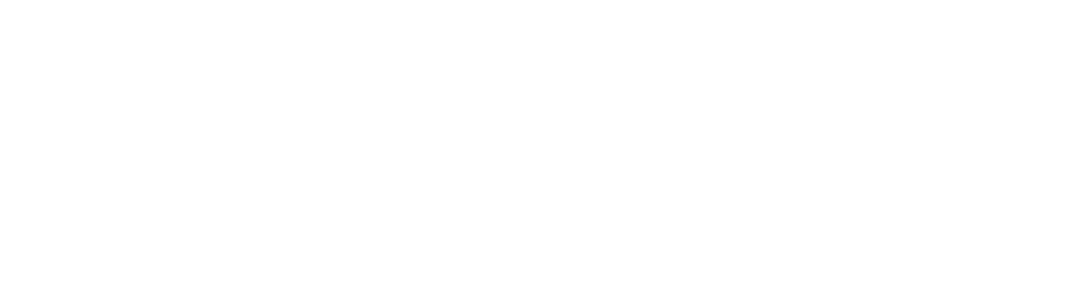
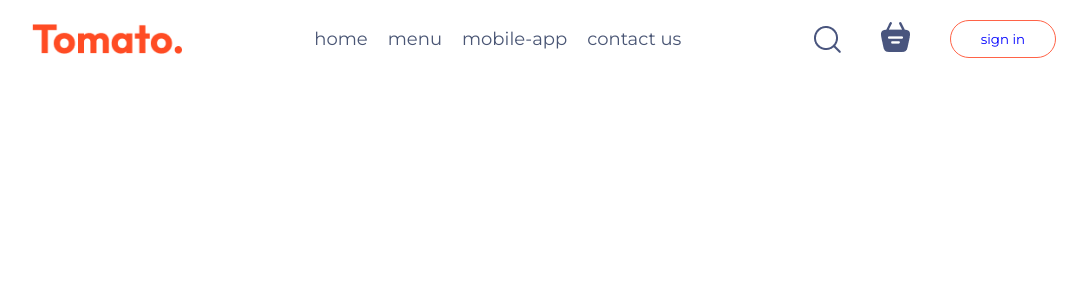
Before and after one commit to Sergii-Osedchuk/fullstackApp, a React (Vite) app in the folder frontend/: page / in a window 1280 px wide. Shown: the top 300 px of the page, without its empty margins (96-1183 px from the left). Built offline with nearby package versions, Linux system fonts and the light colour scheme.

Commit message:
add some styling to navbar

```diff
--- a/frontend/src/components/Navbar/NavBar.jsx
+++ b/frontend/src/components/Navbar/NavBar.jsx
@@ -1,9 +1,24 @@
 import './Navbar.css';
+import { assets } from '../../assets/assets';
 
 const NavBar = () => {
   return (
     <div className='navbar'>
-
+      <img src={assets.logo} alt='' className='logo' />
+      <ul className="navbar-menu">
+        <li>home</li>
+        <li>menu</li>
+        <li>mobile-app</li>
+        <li>contact us</li>
+      </ul>
+      <div className="navbar-right">
+        <img src={assets.search_icon} alt="" />
+        <div className="navbar-search-icon">
+          <img src={assets.basket_icon} alt="" />
+          <div className="dot"></div>
+        </div>
+        <button>sign in</button>
+      </div>
     </div>
   )
 }
--- a/frontend/src/components/Navbar/Navbar.css
+++ b/frontend/src/components/Navbar/Navbar.css
@@ -0,0 +1,39 @@
+.navbar {
+  padding: 20px 0px;
+  display: flex;
+  justify-content: space-between;
+  align-items: center;
+}
+
+.navbar .logo {
+  width: 150px;
+}
+
+.navbar-menu {
+  display: flex;
+  list-style: none;
+  gap: 20px;
+  color: #495574;
+  font-size: 18px;
+}
+
+.navbar-right {
+  display: flex;
+  align-items: center;
+  gap: 40px
+}
+
+.navbar button {
+  background: transparent;
+  font-style: 16px;
+  color: blue;
+  border: 1px solid tomato;
+  padding: 10px 30px;
+  border-radius: 50px;
+  cursor: pointer;
+  transition: 0.4s;
+}
+
+.navbar button:hover {
+  background-color: gold;
+}
--- a/frontend/src/index.css
+++ b/frontend/src/index.css
@@ -1,7 +1,11 @@
+@import url('https://fonts.googleapis.com/css2?family=Montserrat:ital,wght@0,100..900;1,100..900&display=swap');
+
+
 * {
   padding: 0;
   margin: 0;
   box-sizing: border-box;
+  font-family: Montserrat;
 }
 
 body {
@@ -12,3 +16,8 @@
   text-decoration: none;
   color: inherit;
 }
+
+.app {
+  width: 80%;
+  margin: auto;
+}
```
